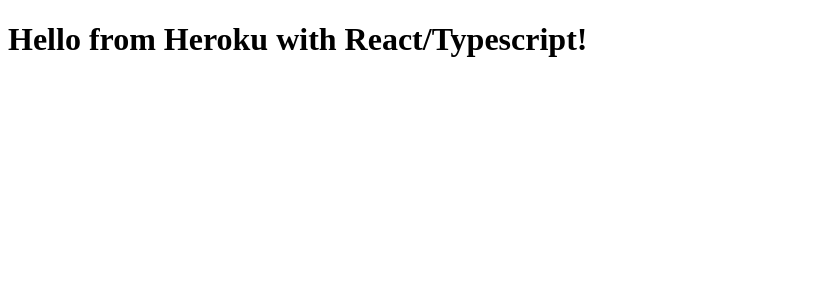
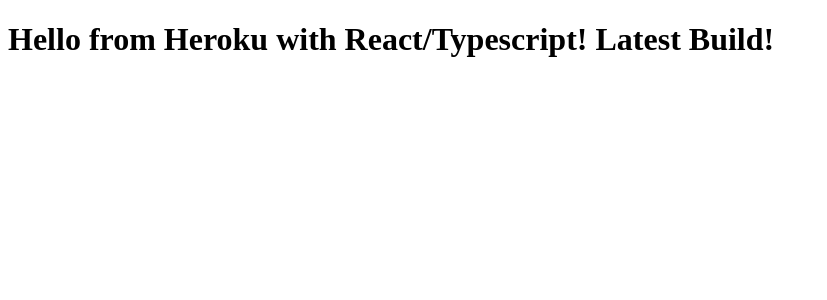
Before and after one commit to Dawid-Dahl/heroku-test, a React app: page / in a window 1280 px wide. Shown: the top 300 px of the page, without its empty margins (0-827 px from the left). Built offline with nearby package versions, Linux system fonts and the light colour scheme; the HTML template or start-up script is replaced by a standard one.

Commit message:
commiting before pushing to heroku

```diff
--- a/src/client/components/MyComponent.tsx
+++ b/src/client/components/MyComponent.tsx
@@ -1,7 +1,7 @@
 import React from "react";
 
 export const MyComponent: React.FC = () => {
-	return <h1>Hello from Heroku with React/Typescript!</h1>;
+	return <h1>Hello from Heroku with React/Typescript! Latest Build!</h1>;
 };
 
 export default MyComponent;
```
